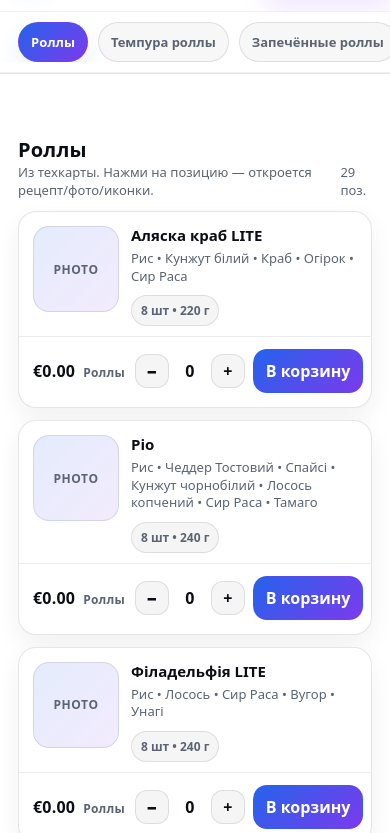
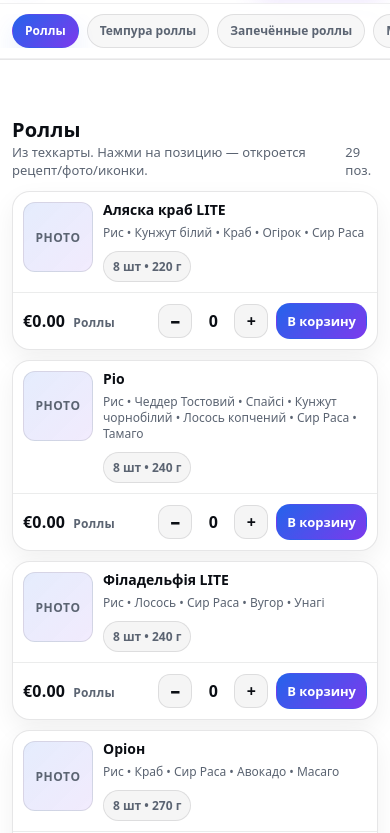
Before and after one commit to maksimVoloshchuk/SushijaRoll, a plain HTML site: page index.html in a window 390 px wide. Shown: the part 83-916 px from the top of the page. Drawn offline with Linux system fonts and the light colour scheme.

Commit message:
mobile version improved

```diff
--- a/style.css
+++ b/style.css
@@ -105,12 +105,25 @@ button{ font:inherit; color:inherit; background:none; border:0; cursor:pointer;
 .catbar-inner::-webkit-scrollbar{ display:none; }
 .catbtn{
   flex:0 0 auto;
-  padding:10px 12px; border-radius:999px;
+
+  height: 38px;                 /* фиксированная высота */
+  padding: 0 14px;              /* убрали разный верх/низ */
+
+  border-radius:999px;
   border:1px solid rgba(11,14,20,.10);
   background: rgba(11,14,20,.03);
   color:var(--muted);
-  font-weight:900; font-size:13px;
-  transition:.18s ease; white-space:nowrap;
+
+  font-weight:900;
+  font-size:13px;
+  line-height:1;
+
+  display:flex;                 /* ВАЖНО */
+  align-items:center;           /* центр по вертикали */
+  justify-content:center;
+
+  transition:.18s ease;
+  white-space:nowrap;
 }
 .catbtn:hover{ background: rgba(11,14,20,.06); color: var(--text); }
 .catbtn.active{
@@ -349,3 +362,91 @@ button{ font:inherit; color:inherit; background:none; border:0; cursor:pointer;
   .grid{ grid-template-columns: 1fr; }
   .brand-sub{ display:none; }
 }
+/* =========================
+   MOBILE VERSION
+========================= */
+@media (max-width: 600px){
+
+  .wrap{
+    padding: 12px;
+  }
+
+  /* верхняя панель */
+  .topbar-inner{
+    padding: 10px 12px;
+  }
+
+  .brand-title{
+    font-size: 16px;
+  }
+
+  /* поиск меньше */
+  .search{
+    padding: 8px 10px;
+  }
+
+  /* категории */
+  .catbar{
+    top: 60px;
+  }
+
+  .catbar-inner{
+    gap: 8px;
+    padding: 0 12px;
+  }
+
+  .catbtn{
+    height: 34px;
+    padding: 0 12px;
+    font-size: 12px;
+  }
+
+  /* карточки */
+  .grid{
+    grid-template-columns: 1fr;
+    gap: 10px;
+  }
+
+  .card-top{
+    padding: 10px;
+    gap: 10px;
+  }
+
+  .thumb{
+    width: 70px;
+    height: 70px;
+    border-radius: 12px;
+  }
+
+  .card h4{
+    font-size: 14px;
+  }
+
+  .desc{
+    font-size: 12px;
+  }
+
+  .card-bottom{
+    padding: 10px;
+  }
+
+  .addbtn{
+    padding: 8px 10px;
+    font-size: 13px;
+  }
+
+  /* корзина вниз */
+  .cart{
+    position: static;
+    margin-top: 12px;
+  }
+
+  /* модалка */
+  .m-hero{
+    grid-template-columns: 1fr;
+  }
+
+  .m-img{
+    aspect-ratio: 1 / 1;
+  }
+}
```
